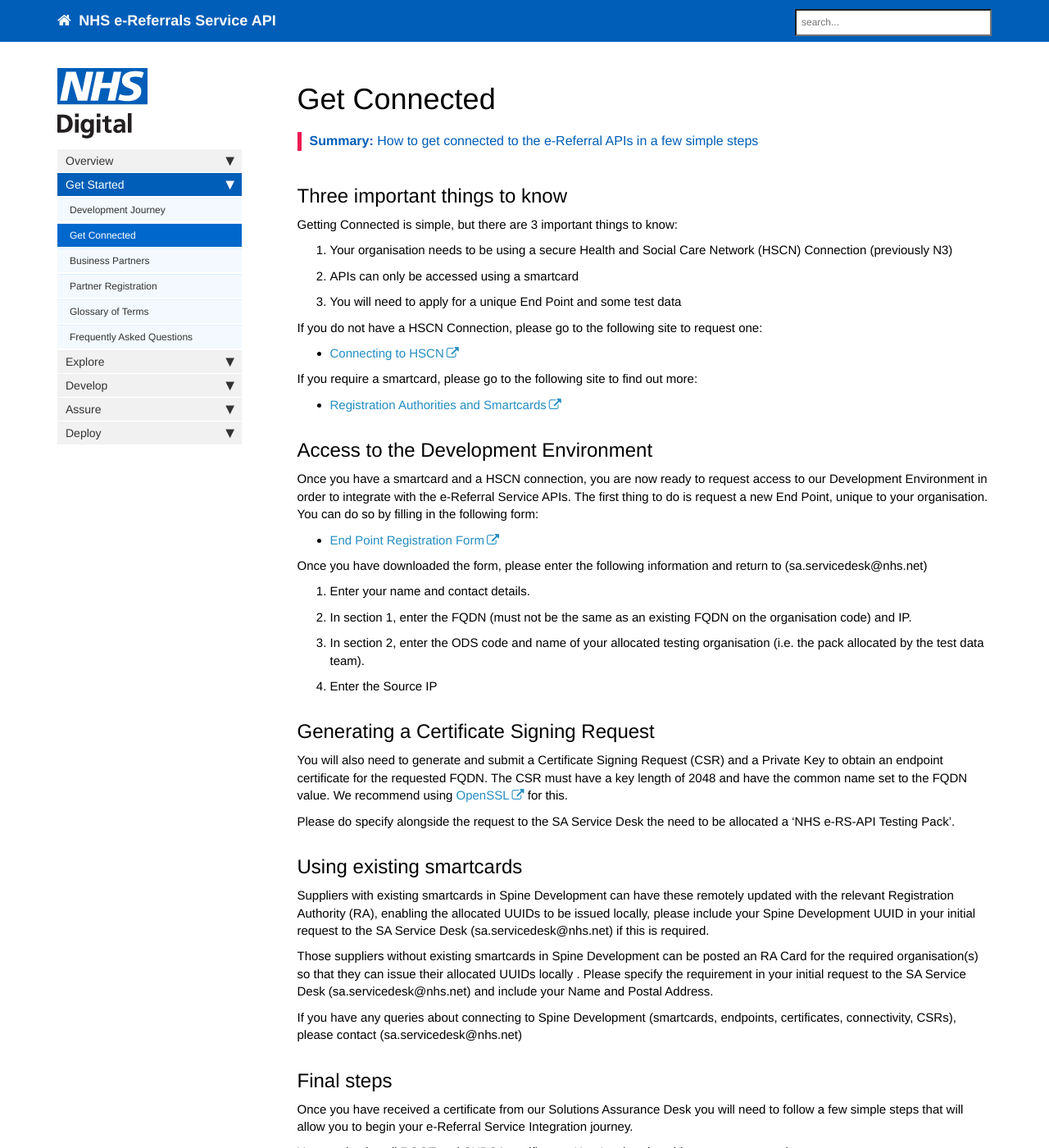
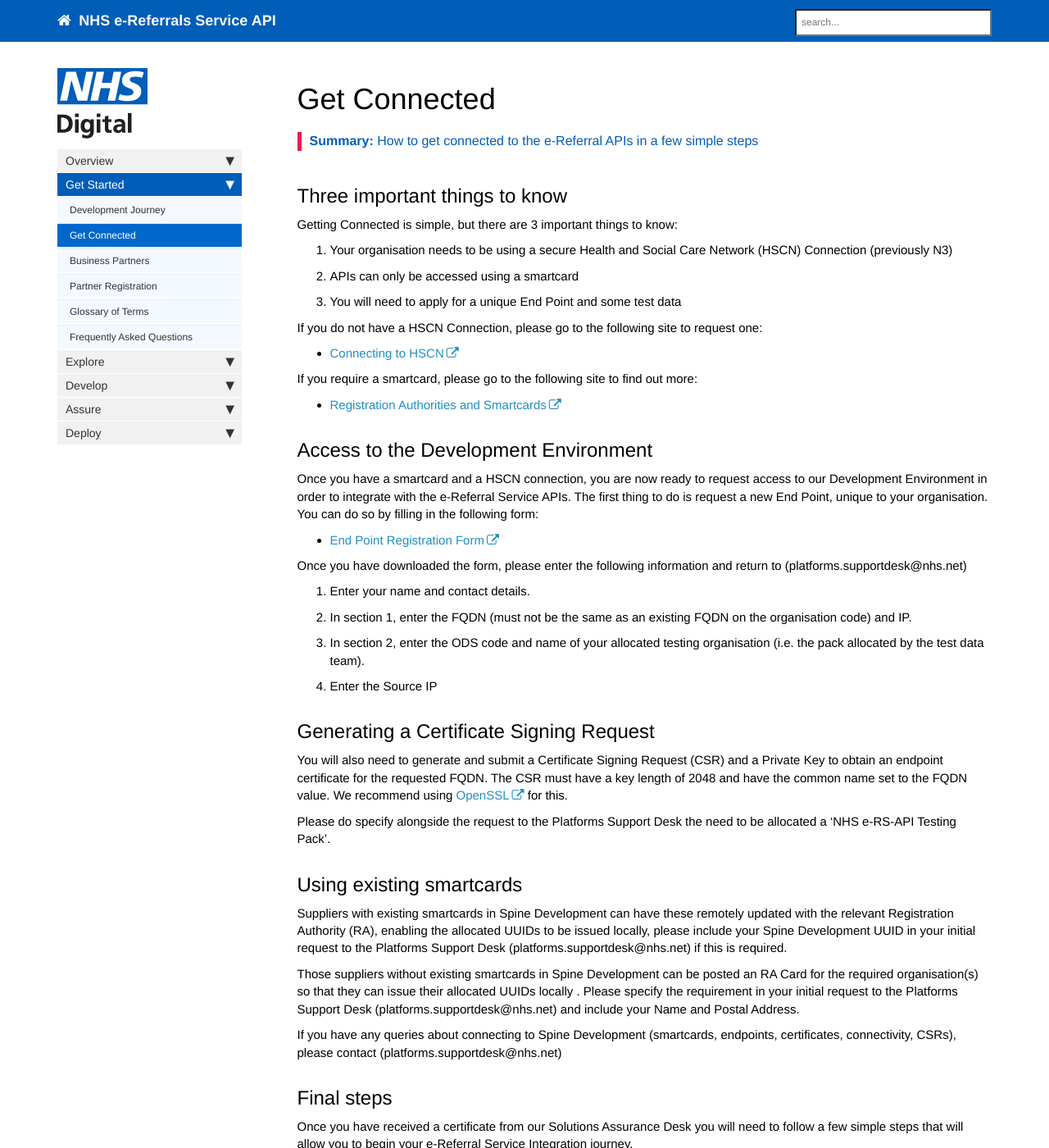
Before and after one commit to nhsconnect/digital-referrals, a Jekyll site: the page built from pages/getstarted/getstarted_get_connected.md, in a window 1280 px wide and 1400 px high. Shown: the whole window at 82% size. Built offline with Jekyll 4.4.1, drawn with Linux system fonts in a browser that asks for light colours; nearby versions of some CDN libraries; comment, search, counter and statistics services are not loaded.

Commit message:
Updated SA Service Desk to Platforms Support Desk.

```diff
--- a/pages/getstarted/getstarted_get_connected.md
+++ b/pages/getstarted/getstarted_get_connected.md
@@ -28,7 +28,7 @@ Once you have a smartcard and a HSCN connection, you are now ready to request ac
 
 * [End Point Registration Form](https://developer.nhs.uk/wp-content/uploads/2018/01/e-RS-API-EPR-Form-v1-4.docx)
 
-Once you have downloaded the form, please enter the following information and return to (sa.servicedesk@nhs.net)
+Once you have downloaded the form, please enter the following information and return to (platforms.supportdesk@nhs.net)
 
 1. Enter your name and contact details.
 2. In section 1, enter the FQDN (must not be the same as an existing FQDN on the organisation code) and IP.
@@ -39,15 +39,15 @@ Once you have downloaded the form, please enter the following information and re
 
 You will also need to generate and submit a Certificate Signing Request (CSR) and a Private Key to obtain an endpoint certificate for the requested FQDN. The CSR must have a key length of 2048 and have the common name set to the FQDN value. We recommend using [OpenSSL](http://slproweb.com/products/Win32OpenSSL.html) for this.
 
-Please do specify alongside the request to the SA Service Desk the need to be allocated a ‘NHS e-RS-API Testing Pack’.
+Please do specify alongside the request to the Platforms Support Desk the need to be allocated a ‘NHS e-RS-API Testing Pack’.
 
 ## Using existing smartcards ##
 
-Suppliers with existing smartcards in Spine Development can have these remotely updated with the relevant Registration Authority (RA), enabling the allocated UUIDs to be issued locally, please include your Spine Development UUID in your initial request to the SA Service Desk (sa.servicedesk@nhs.net) if this is required.
+Suppliers with existing smartcards in Spine Development can have these remotely updated with the relevant Registration Authority (RA), enabling the allocated UUIDs to be issued locally, please include your Spine Development UUID in your initial request to the Platforms Support Desk (platforms.supportdesk@nhs.net) if this is required.
 
-Those suppliers without existing smartcards in Spine Development can be posted an RA Card for the required organisation(s) so that they can issue their allocated UUIDs locally . Please specify the requirement in your initial request to the SA Service Desk (sa.servicedesk@nhs.net) and include your Name and Postal Address.
+Those suppliers without existing smartcards in Spine Development can be posted an RA Card for the required organisation(s) so that they can issue their allocated UUIDs locally . Please specify the requirement in your initial request to the Platforms Support Desk (platforms.supportdesk@nhs.net) and include your Name and Postal Address.
 
-If you have any queries about connecting to Spine Development (smartcards, endpoints, certificates, connectivity, CSRs), please contact (sa.servicedesk@nhs.net)
+If you have any queries about connecting to Spine Development (smartcards, endpoints, certificates, connectivity, CSRs), please contact (platforms.supportdesk@nhs.net)
 
 ## Final steps ##
 
```
